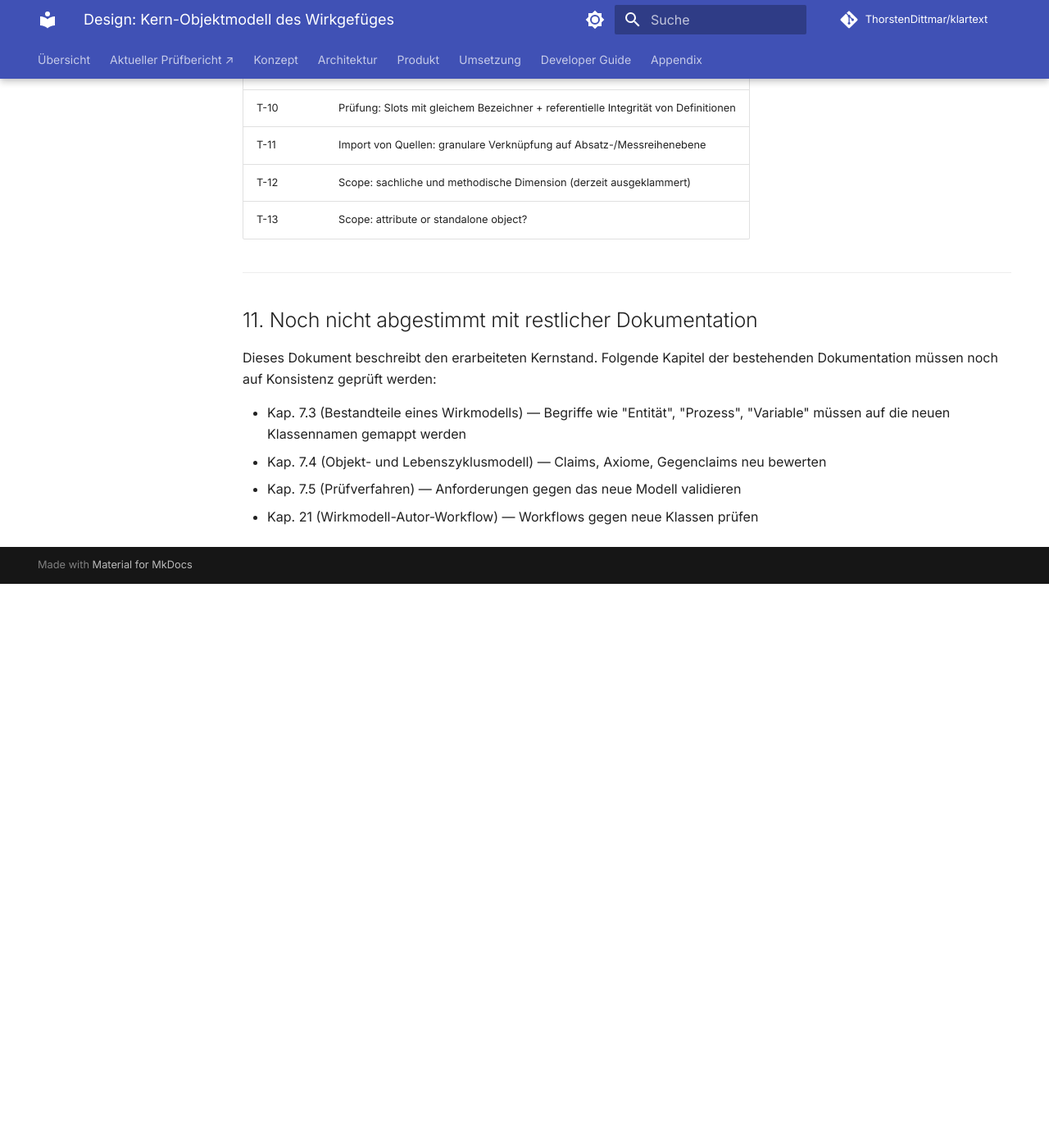
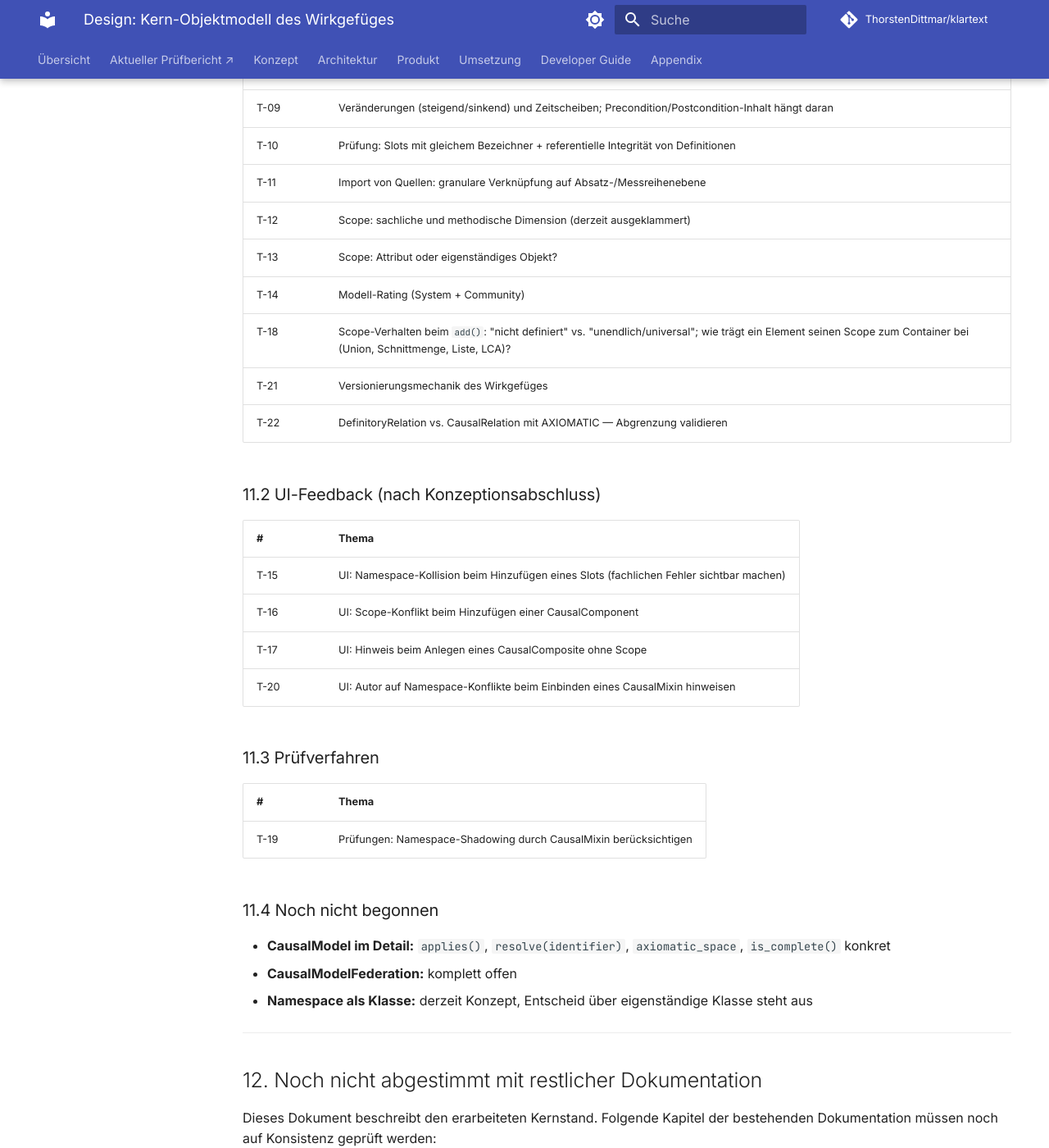
Before and after one commit to ThorstenDittmar/klartext, an MkDocs documentation site: the page built from docs/superpowers/specs/2026-06-01-causal-core-object-model-design.md, in a window 1280 px wide and 1400 px high, scrolled down 11152 px. Shown: the whole window at 82% size. Built offline with MkDocs 1.6.1 and Material for MkDocs 9.7.7, drawn with Linux system fonts in a browser that asks for light colours; comment, search, counter and statistics services are not loaded; before the commit the page ends 11864 px from its top, so only the background shows below that.

Commit message:
docs(wirkgefuege): complete todo register T-09 to T-22 in spec §11
T-14 through T-22 were identified during design session but never
written into the spec — they existed only in the task list. Also
fixes duplicate §11 heading (now §11 + §12), restructures todos
into four sub-sections (concepts, UI, checks, not-yet-started).

Co-Authored-By: Claude Sonnet 4.6 <noreply@anthropic.com>

```diff
--- a/docs/superpowers/specs/2026-06-01-causal-core-object-model-design.md
+++ b/docs/superpowers/specs/2026-06-01-causal-core-object-model-design.md
@@ -434,17 +434,44 @@ Issues werden vom Modell getrennt verwaltet — sie sind kein Teil des Namespace
 
 ## 11. Offene Todos
 
+### 11.1 Zurückgestellte Konzeptionsthemen
+
 | # | Thema |
 |---|---|
-| T-09 | Veränderungen (steigend/sinkend) und Zeitscheiben |
+| T-09 | Veränderungen (steigend/sinkend) und Zeitscheiben; Precondition/Postcondition-Inhalt hängt daran |
 | T-10 | Prüfung: Slots mit gleichem Bezeichner + referentielle Integrität von Definitionen |
 | T-11 | Import von Quellen: granulare Verknüpfung auf Absatz-/Messreihenebene |
 | T-12 | Scope: sachliche und methodische Dimension (derzeit ausgeklammert) |
-| T-13 | Scope: attribute or standalone object? |
+| T-13 | Scope: Attribut oder eigenständiges Objekt? |
+| T-14 | Modell-Rating (System + Community) |
+| T-18 | Scope-Verhalten beim `add()`: "nicht definiert" vs. "unendlich/universal"; wie trägt ein Element seinen Scope zum Container bei (Union, Schnittmenge, Liste, LCA)? |
+| T-21 | Versionierungsmechanik des Wirkgefüges |
+| T-22 | DefinitoryRelation vs. CausalRelation mit AXIOMATIC — Abgrenzung validieren |
+
+### 11.2 UI-Feedback (nach Konzeptionsabschluss)
+
+| # | Thema |
+|---|---|
+| T-15 | UI: Namespace-Kollision beim Hinzufügen eines Slots (fachlichen Fehler sichtbar machen) |
+| T-16 | UI: Scope-Konflikt beim Hinzufügen einer CausalComponent |
+| T-17 | UI: Hinweis beim Anlegen eines CausalComposite ohne Scope |
+| T-20 | UI: Autor auf Namespace-Konflikte beim Einbinden eines CausalMixin hinweisen |
+
+### 11.3 Prüfverfahren
+
+| # | Thema |
+|---|---|
+| T-19 | Prüfungen: Namespace-Shadowing durch CausalMixin berücksichtigen |
+
+### 11.4 Noch nicht begonnen
+
+- **CausalModel im Detail:** `applies()`, `resolve(identifier)`, `axiomatic_space`, `is_complete()` konkret
+- **CausalModelFederation:** komplett offen
+- **Namespace als Klasse:** derzeit Konzept, Entscheid über eigenständige Klasse steht aus
 
 ---
 
-## 11. Noch nicht abgestimmt mit restlicher Dokumentation
+## 12. Noch nicht abgestimmt mit restlicher Dokumentation
 
 Dieses Dokument beschreibt den erarbeiteten Kernstand. Folgende Kapitel der bestehenden Dokumentation müssen noch auf Konsistenz geprüft werden:
 
```
